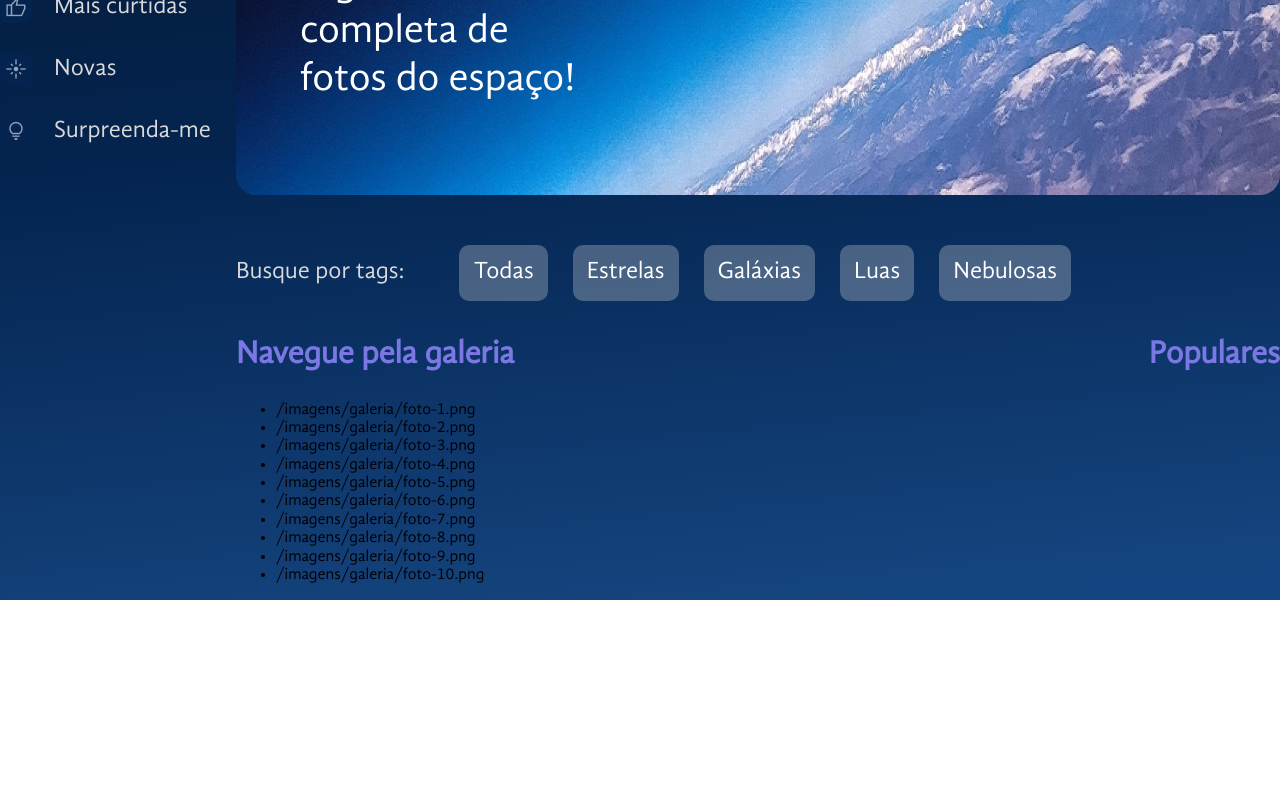
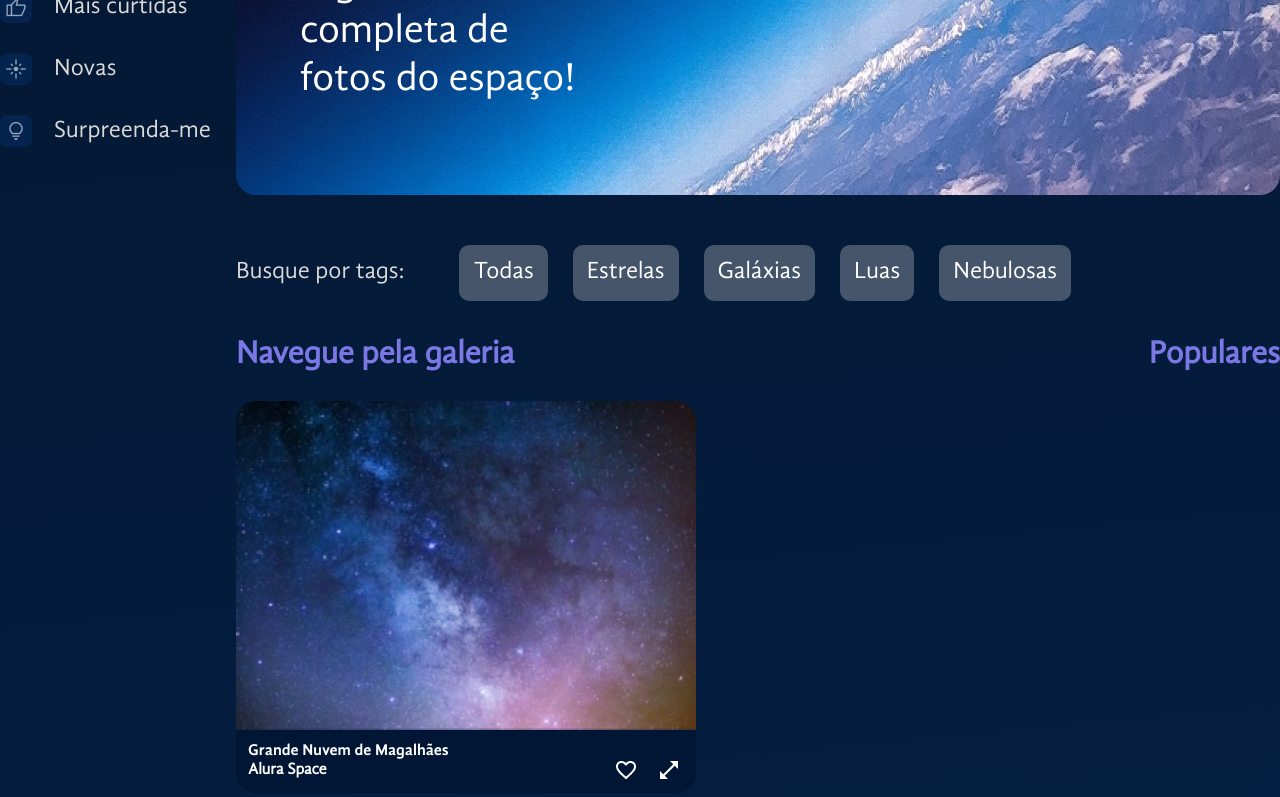
Before and after one commit to jardelgcunha/space-app, a React (Vite) app: page / in a window 1280 px wide. Shown: the part 325-1122 px from the top of the page. Before the commit the page ends 925 px from the top, so only its background shows below. Built offline with nearby package versions, Linux system fonts and the light colour scheme.

Commit message:
Struturing Imagem component
- Including the BotaoIcone component in Imagem component;
- Including and importing the Imagem component in Galeria component;
- Styling.

```diff
--- a/src/componentes/Galeria/Imagem/index.jsx
+++ b/src/componentes/Galeria/Imagem/index.jsx
@@ -1,16 +1,67 @@
-const Imagem = ({ foto }) => {
+import styled from 'styled-components';
+import BotaoIcone from '../../BotaoIcone';
+
+const Figure = styled.figure`
+    width: ${(props) => (props.$expandida ? '90%' : '460px')};
+    max-width: 100%;
+    margin: 0;
+    display: flex;
+    flex-direction: column;
+    & > img {
+        max-width: 100%;
+        border-radius: 20px 20px 0 0;
+    }
+    figcaption {
+        background-color: #001634;
+        border-radius: 0px 0px 20px 20px;
+        color: white;
+        box-sizing: border-box;
+        padding: 12px;
+        h3 {
+            font-family: 'GandhiSansBold';
+        }
+        h4 {
+            flex-grow: 1;
+        }
+        h3,
+        h4 {
+            margin: 0;
+            font-size: 16px;
+        }
+    }
+`;
+
+const Rodape = styled.footer`
+    display: flex;
+    justify-content: space-between;
+    align-items: center;
+`;
+
+const Imagem = ({ foto, expandida = false }) => {
     return (
-        <figure>
-            <img src="" alt="" />
+        <Figure $expandida={expandida} id={`foto-${foto.id}`}>
+            <img src={foto.path} alt={foto.alt} />
             <figcaption>
-                <h3>Título</h3>
-                <footer>
-                    <p>Fonte</p>
-                    <button>Favorito</button>
-                    <button>Expandir</button>
-                </footer>
+                <h3>{foto.titulo}</h3>
+                <Rodape>
+                    <h4>{foto.fonte}</h4>
+                    <BotaoIcone>
+                        <img
+                            src="/icones/favorito.png"
+                            alt="Icone de favorito"
+                        />
+                    </BotaoIcone>
+                    {!expandida && (
+                        <BotaoIcone aria-hidden={expandida}>
+                            <img
+                                src="/icones/expandir.png"
+                                alt="Icone de expandir"
+                            />
+                        </BotaoIcone>
+                    )}
+                </Rodape>
             </figcaption>
-        </figure>
+        </Figure>
     );
 };
 
--- a/src/componentes/Galeria/index.jsx
+++ b/src/componentes/Galeria/index.jsx
@@ -2,13 +2,21 @@
 import Titulo from '../Titulo';
 import Populares from './Populares';
 import Tags from './Tags';
+import Imagem from './Imagem';
 
 const GaleriaContainer = styled.div`
     display: flex;
+    gap: 24px;
 `;
 
 const SecaoFluida = styled.section`
     flex-grow: 1;
+`;
+
+const ImagensContainer = styled.section`
+    display: flex;
+    flex-wrap: wrap;
+    gap: 24px;
 `;
 
 const Galeria = ({ fotos = [] }) => {
@@ -18,11 +26,11 @@
             <GaleriaContainer>
                 <SecaoFluida>
                     <Titulo>Navegue pela galeria</Titulo>
-                    <ul>
+                    <ImagensContainer>
                         {fotos.map((foto) => (
-                            <li>{foto.path}</li>
+                            <Imagem key={foto.id} foto={foto} />
                         ))}
-                    </ul>
+                    </ImagensContainer>
                 </SecaoFluida>
                 <Populares />
             </GaleriaContainer>
```
